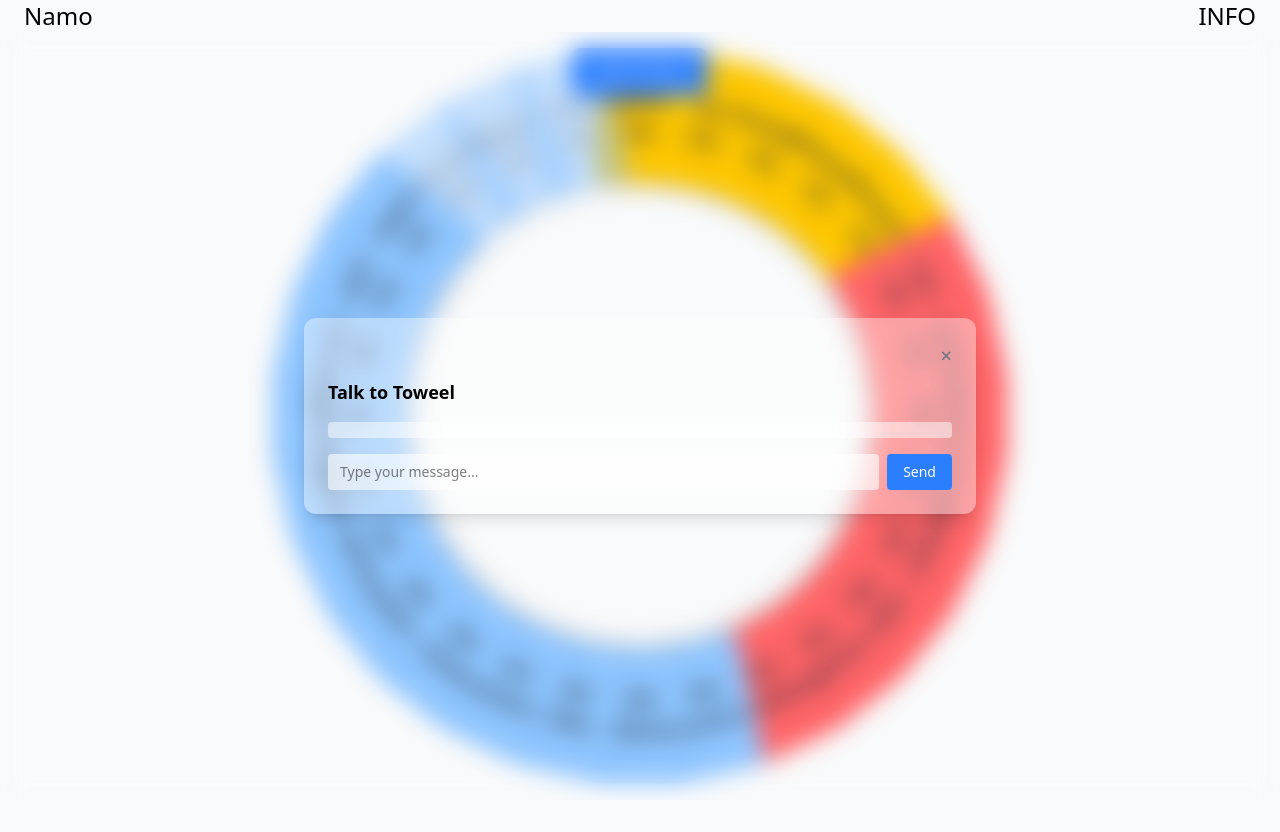
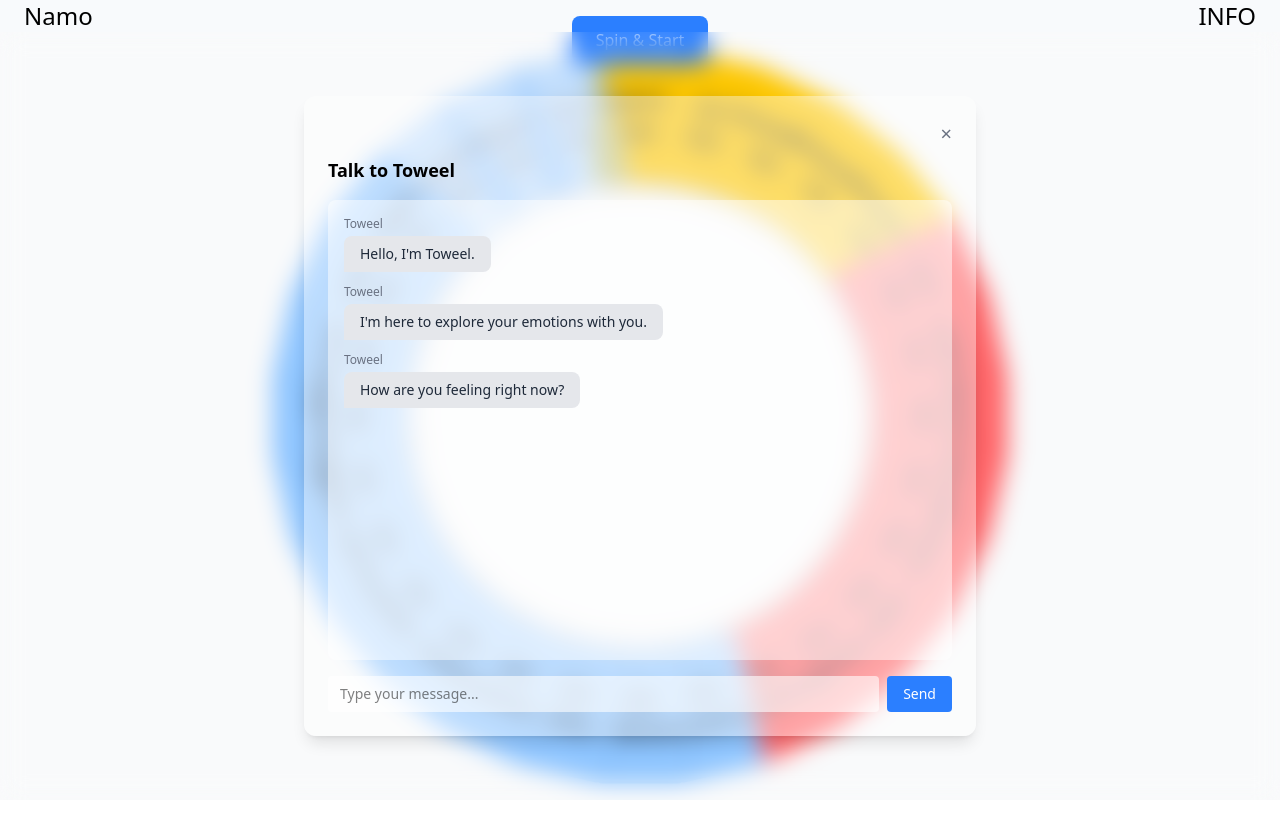
Before and after one commit to Towe-el/frontend, a React (Vite) app: page / in a window 1280 px wide. Both pictures are taken after a click on the button "Get Started". After the commit the page ends 800 px from the top, so only its background shows below. Built offline with nearby package versions, Linux system fonts and the light colour scheme.

Commit message:
adjust Dialogue UI

```diff
--- /dev/null
+++ b/src/components/assistant/Assistant.jsx
@@ -0,0 +1,9 @@
+import React from 'react'
+
+function Assistant() {
+  return (
+    <div>Assistant</div>
+  )
+}
+
+export default Assistant
--- a/src/components/dialogue/DialogueModal.jsx
+++ b/src/components/dialogue/DialogueModal.jsx
@@ -4,50 +4,126 @@ import mockMessages from '../../type/mockMessages.json'
 import { useState, useRef, useEffect } from 'react'
 import { motion, useAnimate, AnimatePresence } from 'framer-motion'
 
+const LoadingDots = () => {
+  return (
+    <div className="flex gap-1 items-center">
+      {[0, 1, 2].map((index) => (
+        <motion.div
+          key={index}
+          className="w-2 h-2 bg-gray-400 rounded-full"
+          animate={{
+            y: [0, -8, 0],
+          }}
+          transition={{
+            duration: 0.6,
+            repeat: Infinity,
+            delay: index * 0.2,
+            ease: "easeInOut"
+          }}
+        />
+      ))}
+    </div>
+  )
+}
+
+const initialAiMessages = [
+  { sender: 'ai', text: "Hello, I'm Toweel." },
+  { sender: 'ai', text: "I'm here to explore your emotions with you." },
+  { sender: 'ai', text: "How are you feeling right now?" }
+]
+
 const DialogueModal = ({ isOpen, onClose }) => {
   const [messages, setMessages] = useState([])
   const [input, setInput] = useState('')
   const [mockIndex, setMockIndex] = useState(0)
+  const [initialDone, setInitialDone] = useState(false)
+  const [pendingResponse, setPendingResponse] = useState(false)
   const [scope, animate] = useAnimate()
   const containerRef = useRef(null)
+
+  // Reset mockIndex when modal opens
+  useEffect(() => {
+    console.log('Modal open effect running, isOpen:', isOpen)
+    if (isOpen) {
+      setMockIndex(0)
+    }
+  }, [isOpen])
 
   const scrollToBottom = async () => {
     const container = containerRef.current
     if (container) {
-      await animate(container, { scrollTop: container.scrollHeight }, {
-        duration: 0.6,
-        ease: [0.17, 0.67, 0.83, 0.67]
-      })
+      await animate(container, {
+        scrollTop: container.scrollHeight
+      }, { duration: 0.6, ease: [0.17, 0.67, 0.83, 0.67] })
     }
   }
 
+  // Handle AI response
+  useEffect(() => {
+    if (pendingResponse) {
+      console.log('Setting up AI response timeout')
+      const timeoutId = setTimeout(() => {
+        console.log('Timeout callback executed')
+        console.log('Current mockIndex:', mockIndex)
+        console.log('Available mock messages:', mockMessages)
+
+        if (!mockMessages || !Array.isArray(mockMessages)) {
+          console.error('mockMessages is not an array:', mockMessages)
+          setPendingResponse(false)
+          return
+        }
+
+        const aiMessage = mockMessages[mockIndex] || {
+          sender: 'ai',
+          text: "I'm out of mock responses — try refreshing or changing the topic!"
+        }
+        console.log('Selected AI message:', aiMessage)
+
+        setMessages(prev => {
+          console.log('Updating messages with AI response')
+          return [...prev, aiMessage]
+        })
+        setMockIndex(prev => prev + 1)
+        setPendingResponse(false)
+      }, 1000)
+
+      return () => clearTimeout(timeoutId)
+    }
+  }, [pendingResponse, mockIndex])
+
+  // Scroll to bottom when messages change or when pending response changes
+  useEffect(() => {
+    if (isOpen) {
+      // Add a small delay to ensure the DOM has updated
+      setTimeout(scrollToBottom, 100)
+    }
+  }, [messages, pendingResponse, isOpen])
+
+  // Handle initial AI message sequence
+  useEffect(() => {
+    console.log('Initial message effect running')
+    if (isOpen && messages.length === 0 && !initialDone) {
+      console.log('Starting initial messages sequence')
+      initialAiMessages.forEach((msg, idx) => {
+        setTimeout(() => {
+          console.log('Adding initial message:', msg)
+          setMessages(prev => [...prev, msg])
+          if (idx === initialAiMessages.length - 1) setInitialDone(true)
+        }, 800 * idx)
+      })
+    }
+  }, [isOpen, initialDone, messages.length])
+
   const sendMessage = async () => {
+    console.log('sendMessage function called')
     if (!input.trim()) return
 
+    console.log('Adding user message:', input)
     const userMessage = { sender: 'user', text: input }
     setMessages(prev => [...prev, userMessage])
     setInput('')
-
-    await scrollToBottom()
-
-    // Simulate AI typing
-    setTimeout(() => {
-      if (mockIndex < mockMessages.length) {
-        const aiMessage = mockMessages[mockIndex]
-        setMessages(prev => [...prev, { sender: 'ai', text: aiMessage.text }])
-        setMockIndex(prev => prev + 1)
-      } else {
-        setMessages(prev => [...prev, {
-          sender: 'ai',
-          text: "I'm out of mock responses — try refreshing or changing the topic!"
-        }])
-      }
-    }, 800)
+    setPendingResponse(true)
   }
-
-  useEffect(() => {
-    if (isOpen) scrollToBottom()
-  }, [messages, isOpen])
 
   return (
     <AnimatePresence>
@@ -64,12 +140,12 @@ const DialogueModal = ({ isOpen, onClose }) => {
             animate={{ scale: 1, opacity: 1 }}
             exit={{ scale: 0.9, opacity: 0 }}
             transition={{
-              type: "spring",
+              type: 'spring',
               stiffness: 300,
               damping: 25,
               duration: 0.5
             }}
-            className="rounded-xl p-6 w-[90%] max-w-2xl flex flex-col bg-white/40 shadow-lg backdrop-blur"
+            className="rounded-xl p-6 w-[90%] max-w-2xl h-[80vh] flex flex-col bg-white/40 shadow-lg backdrop-blur"
             ref={scope}
           >
             <motion.button
@@ -84,7 +160,7 @@ const DialogueModal = ({ isOpen, onClose }) => {
 
             <motion.div
               ref={containerRef}
-              className="flex-1 overflow-y-auto max-h-[300px] mb-4 bg-white/50 p-2 rounded space-y-3"
+              className="flex-1 overflow-y-auto mb-4 bg-white/50 p-4 rounded-lg space-y-3 scrollbar-thin scrollbar-thumb-gray-300 scrollbar-track-transparent"
             >
               {messages.map((msg, idx) => (
                 <motion.div
@@ -100,7 +176,7 @@ const DialogueModal = ({ isOpen, onClose }) => {
                   <motion.div
                     initial={{ scale: 0.95 }}
                     animate={{ scale: 1 }}
-                    transition={{ type: "spring", stiffness: 300, damping: 25 }}
+                    transition={{ type: 'spring', stiffness: 300, damping: 25 }}
                     className={`px-4 py-2 rounded-lg max-w-xs text-sm ${
                       msg.sender === 'user'
                         ? 'bg-blue-500 text-white rounded-br-none'
@@ -111,9 +187,27 @@ const DialogueModal = ({ isOpen, onClose }) => {
                   </motion.div>
                 </motion.div>
               ))}
+              {pendingResponse && (
+                <motion.div
+                  initial={{ opacity: 0, y: 10 }}
+                  animate={{ opacity: 1, y: 0 }}
+                  transition={{ duration: 0.3 }}
+                  className="flex flex-col items-start"
+                >
+                  <span className="text-xs text-gray-500 mb-1">Toweel</span>
+                  <motion.div
+                    initial={{ scale: 0.95 }}
+                    animate={{ scale: 1 }}
+                    transition={{ type: 'spring', stiffness: 300, damping: 25 }}
+                    className="px-4 py-2 rounded-lg bg-gray-200 text-gray-800 rounded-bl-none"
+                  >
+                    <LoadingDots />
+                  </motion.div>
+                </motion.div>
+              )}
             </motion.div>
 
-            <div className="flex gap-2">
+            <div className="flex gap-2 mt-auto">
               <input
                 type="text"
                 className="flex-grow bg-white/60 rounded px-3 py-2 text-sm"
@@ -121,8 +215,8 @@ const DialogueModal = ({ isOpen, onClose }) => {
                 onChange={(e) => setInput(e.target.value)}
                 onKeyDown={(e) => {
                   if (e.key === 'Enter') {
-                    e.preventDefault();
-                    sendMessage();
+                    e.preventDefault()
+                    sendMessage()
                   }
                 }}
                 placeholder="Type your message..."
--- a/src/components/reel/Reel.jsx
+++ b/src/components/reel/Reel.jsx
@@ -91,12 +91,24 @@ function Reel({ showDialogue = false }) {
         .card-pulse {
           animation: pulse-glow 2s infinite;
         }
+
+        @media (max-width: 768px) {
+          .wheel-container {
+            transform: scale(0.7) translateY(-20%);
+          }
+          .emotion-card {
+            transform: scale(0.8);
+          }
+          .controls-container {
+            padding-top: 1rem;
+          }
+        }
       `}</style>
 
       <div className={`min-h-screen w-full flex flex-col items-center justify-center bg-gray-50 p-4 ${isModalOpen ? 'hidden' : 'block'}`}>
         <div className="relative w-full h-screen">
           {/* Controls Layer */}
-          <div className="absolute top-0 left-0 right-0 z-50 flex justify-center pt-8">
+          <div className="absolute top-0 left-0 right-0 z-50 flex justify-center controls-container">
             {!isDialogueOpen && (
               <div className="flex gap-4">
                 <button
@@ -121,14 +133,14 @@ function Reel({ showDialogue = false }) {
           </div>
 
           {/* Wheel Layer */}
-          <div className="absolute inset-0 flex items-center justify-center">
+          <div className="absolute inset-0 flex items-center justify-center overflow-hidden">
             <svg viewBox="0 0 800 800" className="absolute w-[800px] h-[800px] z-0 pointer-events-none">
               <circle cx="400" cy="400" r="300" fill="none" stroke="rgba(0,0,255,0.2)" strokeWidth="2" />
             </svg>
 
             <motion.div
               ref={containerRef}
-              className="absolute w-[800px] h-[800px] z-10 cursor-grab"
+              className="absolute w-[800px] h-[800px] z-10 cursor-grab wheel-container"
               animate={controls}
               style={{ rotate: wheelRotation }}
               onPointerDown={(e) => {
--- a/src/pages/Home.jsx
+++ b/src/pages/Home.jsx
@@ -7,7 +7,6 @@ import DialogueModal from '../components/dialogue/DialogueModal'
 function Home() {
   const [showIntro, setShowIntro] = useState(true)
   const [showDialogue, setShowDialogue] = useState(false)
-  const [showWheel, setShowWheel] = useState(true)
 
   const handleGetStarted = () => {
     setShowIntro(false)
@@ -24,9 +23,11 @@ function Home() {
   }
 
   return (
-    <>
+    <div className="h-screen w-full overflow-hidden">
       <Navbar />
-      <Reel showDialogue={false} />
+      <div className="h-[calc(100vh-64px)] w-full">
+        <Reel showDialogue={false} />
+      </div>
       <ProductIntroModal
         isOpen={showIntro}
         onGetStarted={handleGetStarted}
@@ -36,7 +37,7 @@ function Home() {
         isOpen={showDialogue}
         onClose={handleCloseDialogue}
       />
-    </>
+    </div>
   )
 }
 
```
Also changed, not shown: src/type/mockMessages.json (+26 -18 lines).
